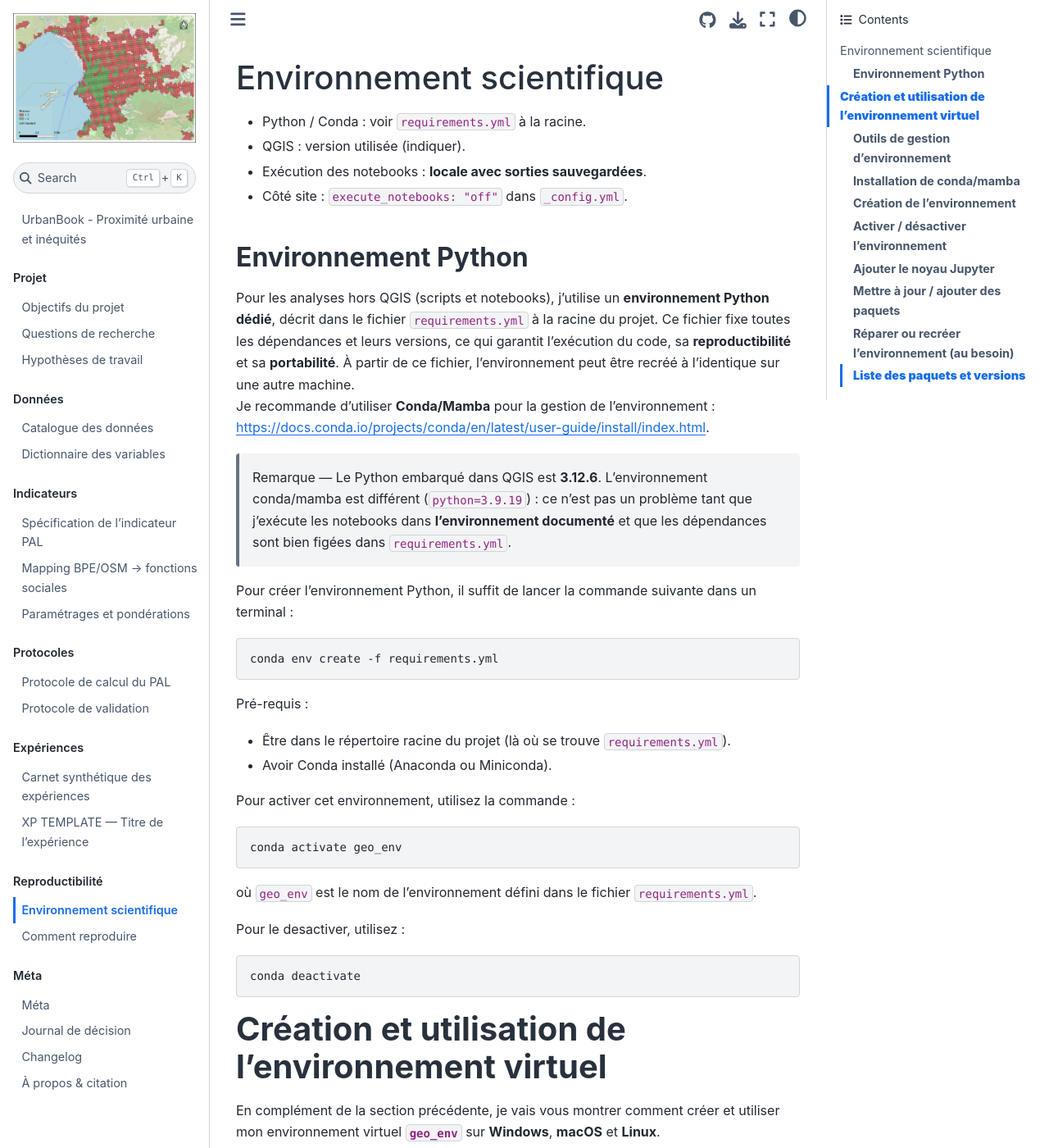
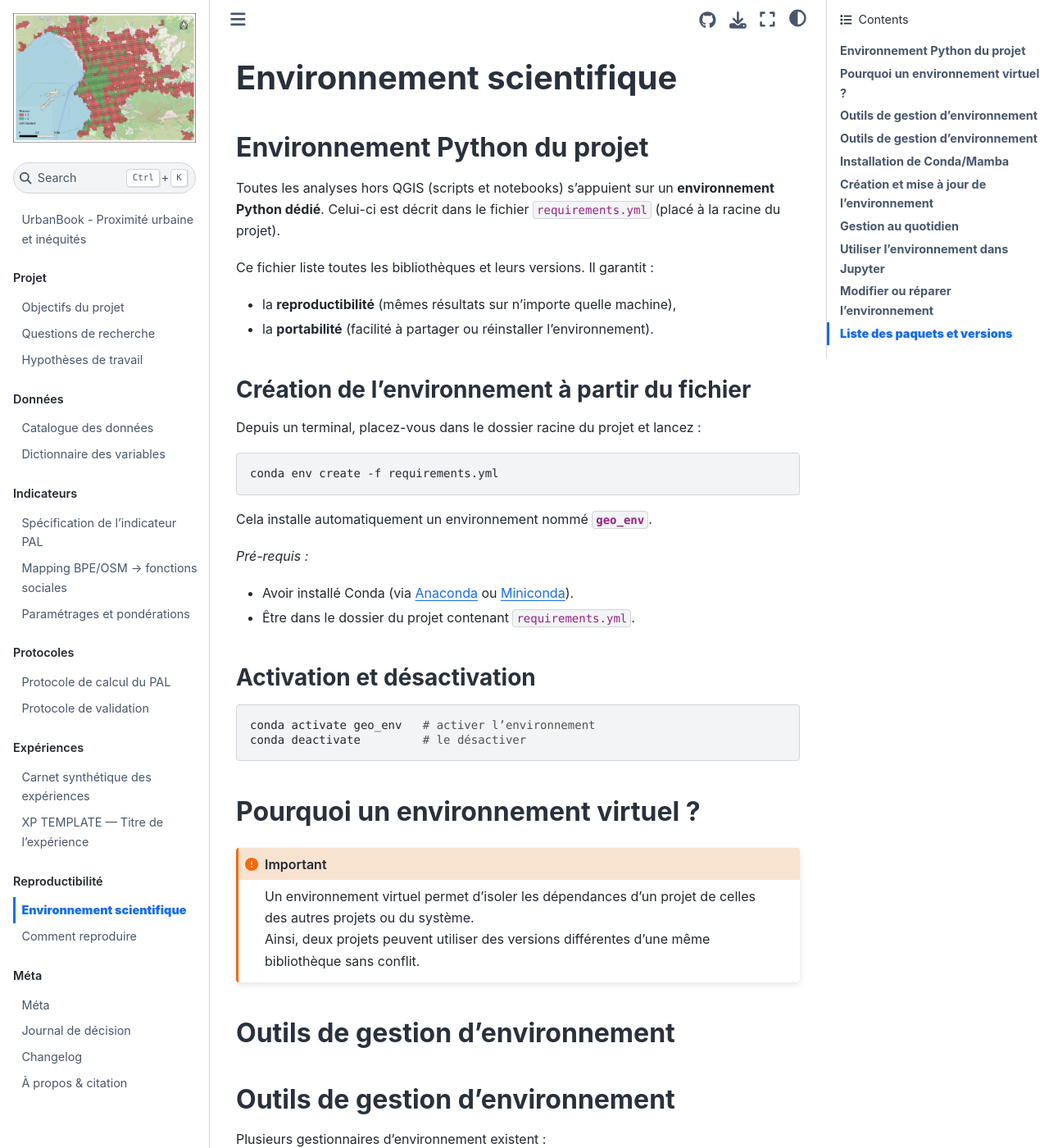
Before and after one commit to techByHazim/UrbanBook, a Jupyter Book: the page built from 50_Reproductibilite/environnement.md, in a window 1280 px wide and 1400 px high. Shown: the whole window at 82% size. Built offline with Jupyter Book 1.0.4 settings and Sphinx 7.4.7 and the Sphinx Book theme 1.1.4, drawn with Linux system fonts in a browser that asks for light colours; some of the changed text lies outside the part shown.

Commit message:
Mise a jour environement

`````diff
--- a/50_Reproductibilite/environnement.md
+++ b/50_Reproductibilite/environnement.md
@@ -1,206 +1,172 @@
-# Environnement scientifique
+# **Environnement scientifique**
 
-- Python / Conda : voir `requirements.yml` à la racine.
-- QGIS : version utilisée (indiquer).
-- Exécution des notebooks : **locale avec sorties sauvegardées**.
-- Côté site : `execute_notebooks: "off"` dans `_config.yml`.
+## **Environnement Python du projet**
 
-### **Environnement Python**
+Toutes les analyses hors QGIS (scripts et notebooks) s’appuient sur un **environnement Python dédié**.
+Celui-ci est décrit dans le fichier `requirements.yml` (placé à la racine du projet).
 
-Pour les analyses hors QGIS (scripts et notebooks), j’utilise un **environnement Python dédié**, décrit dans le fichier `requirements.yml` à la racine du projet. Ce fichier fixe toutes les dépendances et leurs versions, ce qui garantit l’exécution du code, sa **reproductibilité** et sa **portabilité**. À partir de ce fichier, l’environnement peut être recréé à l’identique sur une autre machine.
-Je recommande d’utiliser **Conda/Mamba** pour la gestion de l’environnement : <https://docs.conda.io/projects/conda/en/latest/user-guide/install/index.html>.
+Ce fichier liste toutes les bibliothèques et leurs versions. Il garantit :
 
-> Remarque — Le Python embarqué dans QGIS est **3.12.6**. L'environnement conda/mamba est différent (`python=3.9.19`) : ce n’est pas un problème tant que j'exécute les notebooks dans **l’environnement documenté** et que les dépendances sont bien figées dans `requirements.yml`.
+* la **reproductibilité** (mêmes résultats sur n’importe quelle machine),
+* la **portabilité** (facilité à partager ou réinstaller l’environnement).
 
-Pour créer l'environnement Python, il suffit de lancer la commande suivante dans un terminal :
+### **Création de l’environnement à partir du fichier**
+
+Depuis un terminal, placez-vous dans le dossier racine du projet et lancez :
 
 ```bash
 conda env create -f requirements.yml
 ```
-Pré-requis :
 
-- Être dans le répertoire racine du projet (là où se trouve `requirements.yml`).
-- Avoir Conda installé (Anaconda ou Miniconda).
+Cela installe automatiquement un environnement nommé **`geo_env`**.
 
-Pour activer cet environnement, utilisez la commande :
+*Pré-requis :*
+
+* Avoir installé Conda (via [Anaconda](https://www.anaconda.com/download) ou [Miniconda](https://docs.conda.io/en/latest/miniconda.html)).
+* Être dans le dossier du projet contenant `requirements.yml`.
+
+### **Activation et désactivation**
 
 ```bash
-conda activate geo_env
-```
-où `geo_env` est le nom de l'environnement défini dans le fichier `requirements.yml`.
-
-Pour le desactiver, utilisez :
-
-```bash
-conda deactivate
+conda activate geo_env   # activer l’environnement
+conda deactivate         # le désactiver
 ```
 
+## **Pourquoi un environnement virtuel ?**
 
-# **Création et utilisation de l’environnement virtuel**
+```{admonition} Important
+:class: important
+Un environnement virtuel permet d’isoler les dépendances d’un projet de celles des autres projets ou du système.
+Ainsi, deux projets peuvent utiliser des versions différentes d’une même bibliothèque sans conflit.
+```
 
-En complément de la section précédente, je vais vous montrer comment créer et utiliser mon environnement virtuel **`geo_env`** sur **Windows**, **macOS** et **Linux**.
+## **Outils de gestion d’environnement**
 
-````{admonition} Pourquoi un environnement virtuel ?
-:class: important
+## **Outils de gestion d’environnement**
 
-Un environnement virtuel permet d'isoler les dépendances d'un projet des autres projets et de l'environnement système. Cela garantit que les bibliothèques utilisées par un projet ne perturbent pas celles d'un autre projet.
+Plusieurs gestionnaires d’environnement existent :
 
-````
----
+- **venv** (natif à Python, simple et léger)
+- **Conda** (gestionnaire d’environnements et de paquets, particulièrement adapté aux projets géospatiaux)
+- **Mamba** (alternative à Conda, beaucoup plus rapide)
+- **Poetry** (gestionnaire moderne de dépendances et de packaging)
+- **Pipenv** (similaire à Poetry, aujourd’hui moins répandu)
+- **Docker** (solution plus lourde, basée sur des conteneurs pour une portabilité complète)
 
-## **Outils de gestion d'environnement**
+Dans ce projet, nous utilisons **Conda** (ou **Mamba**) car c’est la solution la plus simple et la plus robuste pour installer et gérer les bibliothèques géospatiales (*GDAL*, *PROJ*, *Rasterio*, *Fiona*, *Shapely*), qui nécessitent des dépendances systèmes difficiles à compiler avec `pip` seul.
 
-* **conda** (gestionnaire d’environnements et de paquets)
-* **mamba** (alternative à conda, **beaucoup plus rapide**). Si `mamba` n’est pas disponible, on peut **tout** faire avec `conda` en remplaçant `mamba` par `conda` dans les commandes.
 
----
+## **Installation de Conda/Mamba**
 
-## **Installation de conda/mamba**
+1. **Installer Miniforge ou Mambaforge** (recommandé) ou Miniconda :
 
-````{admonition} Étapes nécessaires
-:class: important
+   * macOS Apple Silicon (M1/M2/M3) → installeur **ARM64**
+   * macOS Intel → installeur **x86_64**
+   * Windows → installeur **x86_64**
 
-1. **Installer Miniforge/Mambaforge** (recommandé) ou Miniconda.
-   - **macOS Apple Silicon (M1/M2/M3)** : installeur **ARM64**
-   - **macOS Intel** : installeur **x86_64**
-   - **Windows** : installeur **x86_64**
+2. **Ouvrir un terminal** :
 
-2. **Où taper les commandes ?**
-   - **Windows** : *Anaconda Prompt*, *Miniforge Prompt* ou *PowerShell* (après `conda init`)
-   - **macOS / Linux** : application **Terminal**
+   * Windows → *Anaconda Prompt*, *Miniforge Prompt* ou *PowerShell*
+   * macOS/Linux → application *Terminal*
 
-3. **Initialiser conda** (macOS/Linux, une seule fois) :
+3. **Initialiser conda** (à faire une seule fois sur macOS/Linux) :
 
    ```bash
-   conda init zsh    # si vous utilisez zsh (par défaut sur macOS récents)
-   conda init bash   # sinon
+   conda init zsh   # si vous utilisez zsh (par défaut sur macOS récents)
+   conda init bash  # sinon
    ```
 
-   Fermez et **rouvrez** le terminal.
+   → Fermez et rouvrez le terminal.
 
-4. **Installer mamba** (si absent) :
+4. **Installer mamba** si nécessaire :
 
    ```bash
    conda install -n base -c conda-forge mamba
    ```
 
-5. **Placer** le fichier **`requirements.yml`** à la **racine du projet**.
+5. **Configurer conda-forge comme canal principal** (conseillé pour la géo) :
 
-````
+   ```bash
+   conda config --add channels conda-forge
+   conda config --set channel_priority strict
+   ```
 
-````{admonition} Bonnes pratiques conda-forge
-:class: tip
 
-Utilisez **conda-forge** en priorité (meilleure compatibilité des libs géospatiales) :
+## **Création et mise à jour de l’environnement**
 
-```bash
-conda config --add channels conda-forge
-conda config --set channel_priority strict
-```
+* **Créer un nouvel environnement** :
 
-````
+  ```bash
+  mamba env create -f requirements.yml
+  ```
 
----
+* **Mettre à jour un environnement existant** :
 
-## **Création de l’environnement**
+  ```bash
+  mamba env update -n geo_env -f requirements.yml --prune
+  ```
 
-Ouvrir un terminal et se placer dans le **dossier racine** du projet (là où se trouve `requirements.yml`).
+  (l’option `--prune` supprime les dépendances devenues inutiles)
 
-```bash
-mamba env create -f requirements.yml
-```
+On peut **tout** faire avec `conda` en remplaçant `mamba` par `conda` dans les commandes.
 
-Cela crée un environnement nommé **`geo_env`** avec toutes les dépendances (conda + pip) définies dans le fichier.
+## **Gestion au quotidien**
 
-````{admonition} Mettre à jour un environnement existant
-:class: tip
+* **Activer / désactiver**
 
-```bash
-mamba env update -n geo_env -f requirements.yml --prune
-```
+  ```bash
+  mamba activate geo_env   # ou conda activate geo_env
+  mamba deactivate         # ou conda deactivate
+  ```
 
-````
+* **Lister les environnements disponibles**
 
-L’option `--prune` désinstalle ce qui n’est plus listé.
+  ```bash
+  conda env list
+  ```
 
-## **Activer / désactiver l’environnement**
+## **Utiliser l’environnement dans Jupyter**
 
-* **Activer** :
-
-```bash
-mamba activate geo_env   # ou: conda activate geo_env
-```
-
-* **Désactiver** :
-
-```bash
-mamba deactivate         # ou: conda deactivate
-```
-
-* **Vérifier** l’environnement actif :
-
-```bash
-conda info --envs # ou: conda env list
-```
-
-**C’est identique sur Windows, macOS et Linux** une fois conda/mamba correctement installés.
-
----
-
-## **Ajouter le noyau Jupyter**
-
-Pour pouvoir choisir `geo_env` et utiliser cet environnement dans **Jupyter Notebook/Lab** :
+Pour exécuter les notebooks avec l’environnement `geo_env`, ajoutez-le à Jupyter :
 
 ```bash
 python -m ipykernel install --user --name geo_env --display-name "Python (geo_env)"
 ```
 
-Ensuite, dans Jupyter, sélectionnez le noyau **Python (geo_env)**.
+Ensuite, dans Jupyter Notebook/Lab, choisissez le noyau **Python (geo_env)**.
 
----
 
-## **Mettre à jour / ajouter des paquets**
+## **Modifier ou réparer l’environnement**
 
-* Ajouter un paquet **conda** (ex. `geopy`) :
+* **Ajouter un paquet** :
 
   ```bash
-  mamba install -n geo_env geopy -c conda-forge
+  mamba install -n geo_env <nom-du-paquet> -c conda-forge
   ```
 
-* Ajouter un paquet **pip** ponctuellement :
+* **Installer via pip (au besoin)** :
 
   ```bash
   python -m pip install <nom-du-paquet>
   ```
 
-* Répercuter ces changements dans le fichier :
+* **Exporter les changements dans `requirements.yml`** :
 
   ```bash
   mamba env export -n geo_env --no-builds > requirements.yml
   ```
 
----
-
-## **Réparer ou recréer l’environnement (au besoin)**
-
-* **Lister** les environnements :
-
-  ```bash
-  conda info --envs
-  ```
-
-* **Supprimer** puis **recréer** :
+* **Supprimer puis recréer l’environnement** :
 
   ```bash
   mamba remove -n geo_env --all
   mamba env create -f requirements.yml
   ```
 
----
 
 ## **Liste des paquets et versions**
 
-Le fichier `requirements.yml` décrit l’environnement complet du projet (priorité **conda-forge** pour les libs géospatiales). Il est disponible à la **racine** du dépôt.
+Voici le description complète de l'environnement utilisé dans le projet (fichier `requirements.yml`, priorité **conda-forge** pour les libs géospatiales).
 
 ````{dropdown} **Cliquez ici pour afficher / masquer la liste des paquets**
 <br>
@@ -343,7 +309,6 @@ dependencies:
 
 ````
 
----
 
 ```{admonition} Conseil
 :class: success
`````
